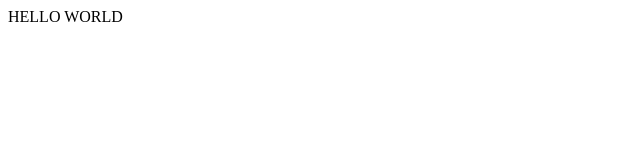
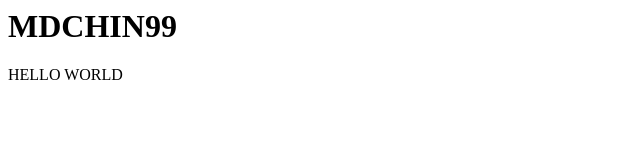
Before and after one commit to mdchin99/Learning, a plain HTML site: page index.html in a window 1280 px wide. Shown: the whole page, without its empty margins (0-640 px from the left). Drawn offline with Linux system fonts and the light colour scheme.

Commit message:
Update index.html

```diff
--- a/index.html
+++ b/index.html
@@ -1,6 +1,7 @@
 <html>
 
 <body>
+  <h1>MDCHIN99</h1>
 <p>HELLO WORLD</p>
 </body>
 
```
